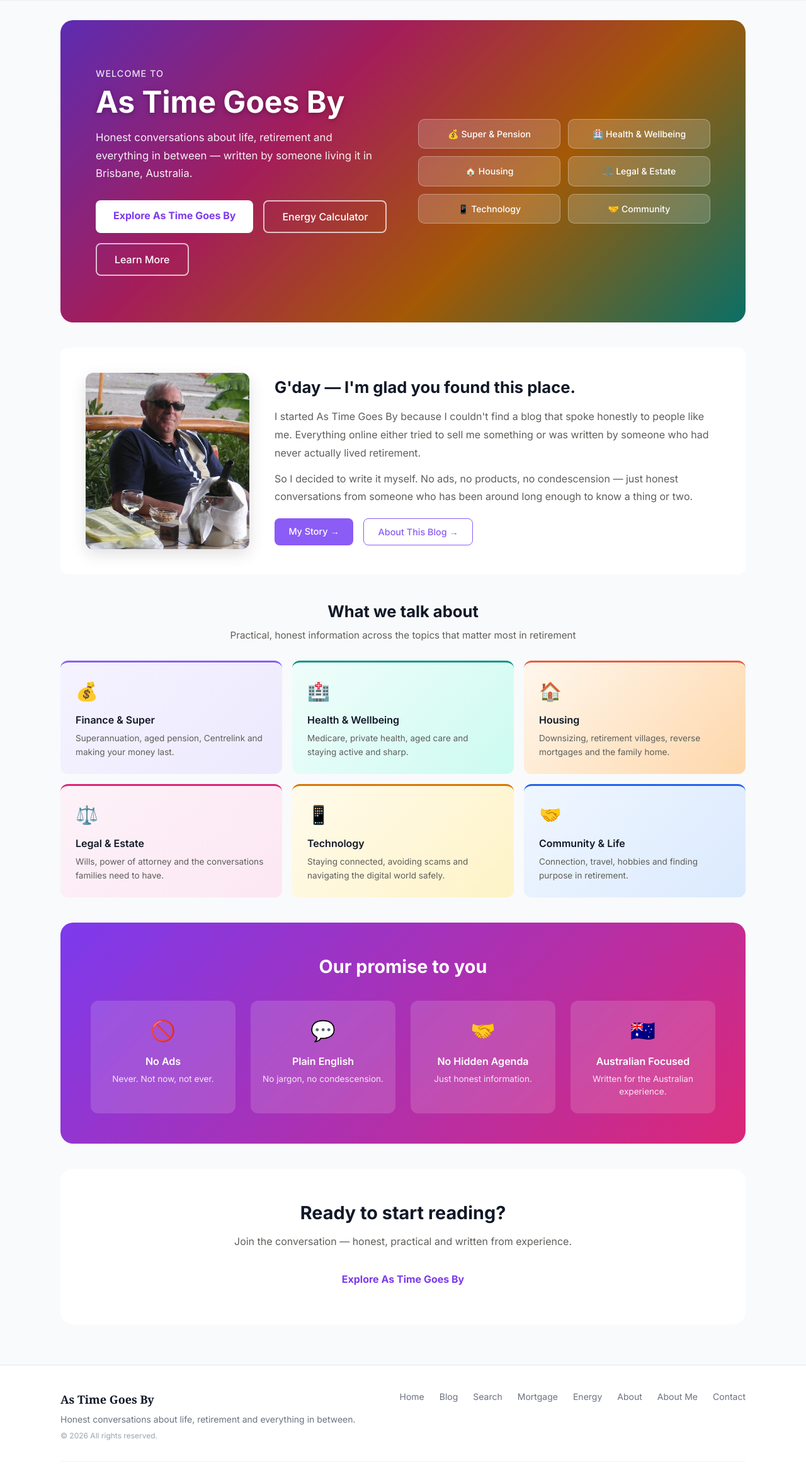
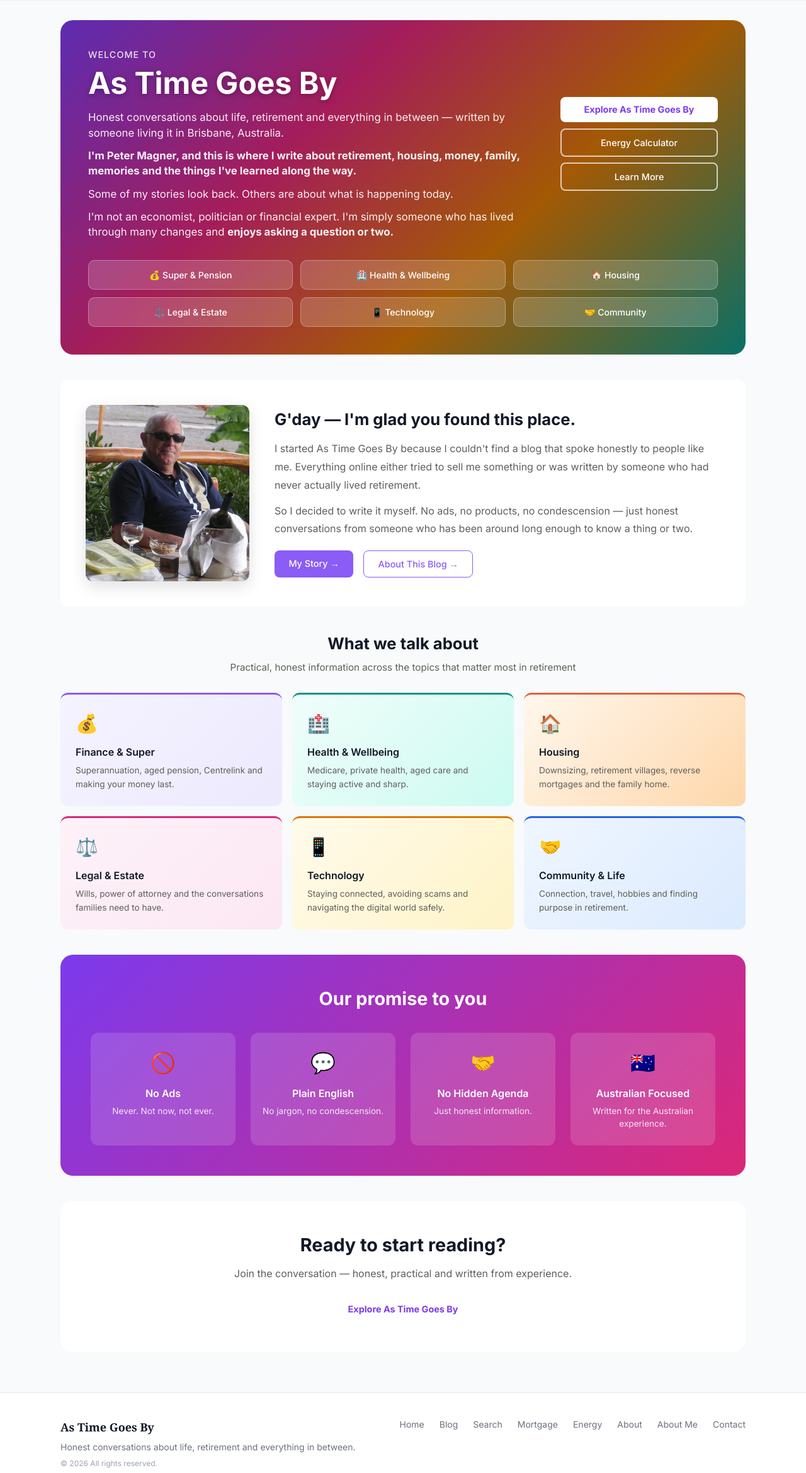
Before and after one commit to pmnoos/as-time-goes-by, a FastAPI app: page / in a window 1280 px wide. Shown: the part 65-2404 px from the top of the page at 63% size. Run offline with FastAPI, Linux system fonts and the light colour scheme; parts of the project's set-up code (start-up, migrations or seed data) failed here and were passed over; some libraries are stand-ins or nearby versions.

Commit message:
Changed hero styling

```diff
--- a/app/static/css/style.css
+++ b/app/static/css/style.css
@@ -921,13 +921,12 @@ a[href="/posts/new"]:hover { background-color: #25916a !important; }
 /* ── Landing page ── */
 .landing-hero {
     display: grid;
-    grid-template-columns: 1fr 1fr;
-    gap: 3rem;
-    align-items: center;
-    min-height: 480px;
+    grid-template-columns: minmax(0, 1fr) 250px;
+    gap: 2rem;
+    align-items: start;
     background: linear-gradient(135deg, #7c3aed 0%, #db2777 35%, #d97706 65%, #0d9488 100%);
     border-radius: 20px;
-    padding: 3.5rem;
+    padding: 2.75rem;
     margin-bottom: 2.5rem;
     position: relative;
     overflow: hidden;
@@ -937,24 +936,90 @@ a[href="/posts/new"]:hover { background-color: #25916a !important; }
     content: '';
     position: absolute;
     inset: 0;
-    background: rgba(0,0,0,0.25);
+    background: rgba(0, 0, 0, 0.25);
     border-radius: 20px;
 }
 
-.landing-hero-content { position: relative; color: #fff; }
-.landing-eyebrow { font-size: 0.9rem; font-weight: 500; opacity: 0.85; letter-spacing: 1px; text-transform: uppercase; margin-bottom: 0.5rem; }
-.landing-hero-content h1 { font-size: 3rem; font-weight: 800; line-height: 1.1; margin-bottom: 1rem; text-shadow: 0 2px 8px rgba(0,0,0,0.3); }
-.landing-tagline  { font-size: 1.05rem; line-height: 1.7; opacity: 0.92; margin-bottom: 1.75rem; }
-.landing-hero-actions { display: flex; gap: 1rem; flex-wrap: wrap; }
+.landing-hero-content {
+    position: relative;
+    color: #fff;
+}
 
-.btn-hero { background: #fff; color: #7c3aed !important; font-weight: 700; padding: 0.75rem 1.75rem; font-size: 1rem; }
-.btn-hero:hover { background: #f5f3ff; opacity: 1; }
+.landing-eyebrow {
+    font-size: 0.9rem;
+    font-weight: 500;
+    opacity: 0.85;
+    letter-spacing: 1px;
+    text-transform: uppercase;
+    margin-bottom: 0.5rem;
+}
 
-.btn-hero-outline { background: transparent; color: #fff !important; border: 2px solid rgba(255,255,255,0.7); padding: 0.75rem 1.75rem; font-size: 1rem; }
-.btn-hero-outline:hover { background: rgba(255,255,255,0.15); opacity: 1; }
+.landing-hero-content h1 {
+    font-size: 3rem;
+    font-weight: 800;
+    line-height: 1.1;
+    margin-bottom: 1rem;
+    text-shadow: 0 2px 8px rgba(0, 0, 0, 0.3);
+}
 
-.landing-hero-cards { position: relative; display: grid; grid-template-columns: 1fr 1fr; gap: 0.75rem; }
+.landing-tagline {
+    font-size: 1.05rem;
+    line-height: 1.45;
+    opacity: 0.92;
+    margin-bottom: 0.75rem;
+}
 
+.landing-tagline:last-of-type {
+    margin-bottom: 0;
+}
+
+.landing-hero-actions {
+    position: relative;
+    display: flex;
+    flex-direction: column;
+    gap: 0.6rem;
+    align-self: center;
+}
+
+.landing-hero-actions .btn {
+    width: 100%;
+    text-align: center;
+    box-sizing: border-box;
+}
+
+.btn-hero {
+    background: #fff;
+    color: #7c3aed !important;
+    font-weight: 700;
+    padding: 0.6rem 0.8rem;
+    font-size: 0.9rem;
+}
+
+.btn-hero:hover {
+    background: #f5f3ff;
+    opacity: 1;
+}
+
+.btn-hero-outline {
+    background: transparent;
+    color: #fff !important;
+    border: 2px solid rgba(255, 255, 255, 0.7);
+    padding: 0.6rem 0.8rem;
+    font-size: 0.9rem;
+}
+
+.btn-hero-outline:hover {
+    background: rgba(255, 255, 255, 0.15);
+    opacity: 1;
+}
+
+.landing-hero-cards {
+    position: relative;
+    grid-column: 1 / -1;
+    display: grid;
+    grid-template-columns: repeat(3, 1fr);
+    gap: 0.75rem;
+}
 .floating-card {
     background: rgba(255,255,255,0.18);
     -webkit-backdrop-filter: blur(8px);
@@ -1077,6 +1142,7 @@ a.floating-card { cursor: pointer; text-decoration: none; }
     .promise-grid   { grid-template-columns: 1fr; }
 }
 
+
 /* ── Search highlight ── */
 mark.search-highlight {
     background: #fef08a;
--- a/app/templates/landing.html
+++ b/app/templates/landing.html
@@ -5,19 +5,38 @@
 
 <!-- Hero -->
 <div class="landing-hero">
+
     <div class="landing-hero-content">
         <p class="landing-eyebrow">Welcome to</p>
+
         <h1>As Time Goes By</h1>
+
         <p class="landing-tagline">
             Honest conversations about life, retirement and everything in between —
             written by someone living it in Brisbane, Australia.
         </p>
-        <div class="landing-hero-actions">
-            <a href="/blog" class="btn btn-hero">Explore As Time Goes By</a>
-            <a href="/energy-calculator" class="btn btn-hero-outline">Energy Calculator</a>
-            <a href="/about" class="btn btn-hero-outline">Learn More</a>
-        </div>
+
+        <p class="landing-tagline">
+            <strong>I'm Peter Magner, and this is where I write about retirement,
+            housing, money, family, memories and the things I've learned along the way.</strong>
+        </p>
+
+        <p class="landing-tagline">
+            Some of my stories look back. Others are about what is happening today.
+        </p>
+
+        <p class="landing-tagline">
+            I'm not an economist, politician or financial expert. I'm simply someone
+            who has lived through many changes and <strong>enjoys asking a question or two.</strong>
+        </p>
     </div>
+
+    <div class="landing-hero-actions">
+        <a href="/blog" class="btn btn-hero">Explore As Time Goes By</a>
+        <a href="/energy-calculator" class="btn btn-hero-outline">Energy Calculator</a>
+        <a href="/about" class="btn btn-hero-outline">Learn More</a>
+    </div>
+
     <div class="landing-hero-cards">
         <a href="/blog/category/finance-super" class="floating-card">💰 Super & Pension</a>
         <a href="/blog/category/health-wellbeing" class="floating-card">🏥 Health & Wellbeing</a>
@@ -26,8 +45,8 @@
         <a href="/blog/category/technology" class="floating-card">📱 Technology</a>
         <a href="/blog/category/community-life" class="floating-card">🤝 Community</a>
     </div>
+
 </div>
-
 <!-- Welcome strip -->
 <div class="landing-welcome">
     <div class="landing-welcome-photo">
```
